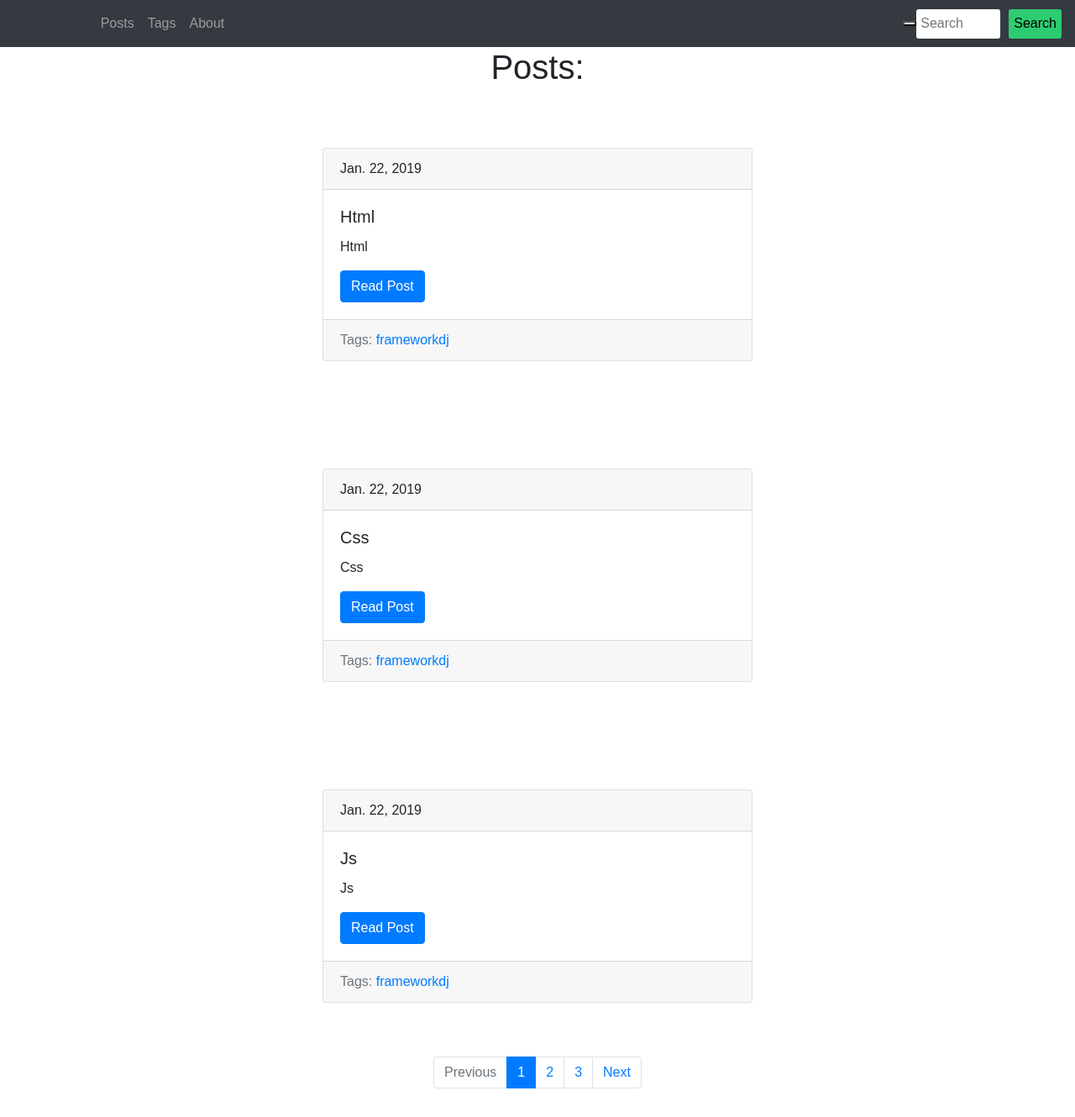
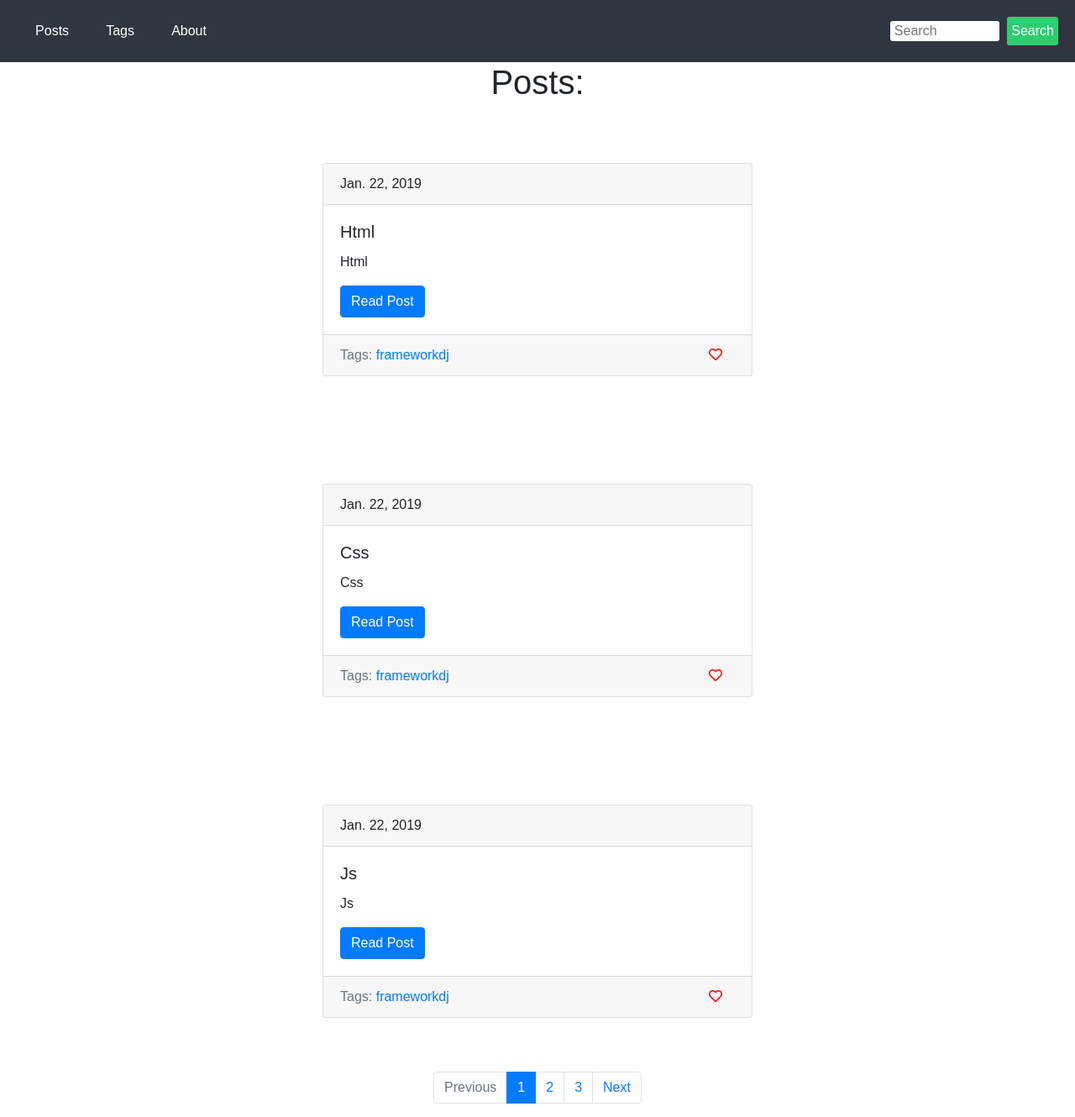
Before and after one commit to DSchMelz/Blog, a Django app: page /blog/ in a window 1280 px wide. Shown: the whole page at 84% size. Before the commit the page ends 1296 px from the top, so only its background shows below. Run offline with Django 3.2, Linux system fonts and the light colour scheme; data comes from the database, SQL or seed files in the repository; some libraries are stand-ins or nearby versions.

Commit message:
Убрали стили бустрапа с меню, добавили свои стии к меню

```diff
--- a/blog/templates/blog/includes/post_card_template.html
+++ b/blog/templates/blog/includes/post_card_template.html
@@ -14,5 +14,6 @@
       {% for tag in post.tags.all %}
           <a href="{{tag.get_absolute_url}}">{{tag.title}}</a>
       {% endfor %}
+        <button class="like" type="submit"><i class="heart far fa-heart"></i></button>
   </div>
 </div>
--- a/static/css/style.css
+++ b/static/css/style.css
@@ -1,5 +1,10 @@
 body {
     font-family: "Montserrat", sans-serif;
+}
+
+* {
+    margin: 0;
+    padding: 0;
 }
 
 .list {
@@ -16,36 +21,66 @@ body {
     justify-content: center;
 }
 
-#navbarTogglerDemo01 {
+nav.nav-urls {
     display: flex;
-    justify-content: flex-end;
+    justify-content: space-between;
+    align-items: center;
+    padding: 20px;
+    background-color: #2f3640;
 }
 
-#navbarTogglerDemo01 ul {
-    margin-right: 800px;
+input[type="search"] {
+    border: none;
+    border-radius: 3px;
+    background-color: #fff;
+    padding-left: 5px;
+    width: 130px;
 }
 
-form.form-search input {
-    border: none;
-    border-radius: 3px;
-    width: 100px;
-    margin-right: 10px;
-    height: 35px;
-    padding: 5px;
-}
-
-form.form-search .btn-search {
-    outline: none;
+button.btn-search {
     border: none;
     border-radius: 3px;
     background-color: #2ecc71;
-    height: 35px;
+    color: #fff;
+    padding: 5px;
+    margin-left: 5px;
+    cursor: pointer;
     transition:  0.2s;
-    cursor: pointer;
 }
 
-form.form-search .btn-search:hover {
+button.btn-search:hover {
     background-color: #27ae60;
+}
+
+nav.nav-urls ul {
+    width: 20%;
+    display: flex;
+    list-style: none;
+    align-items: center;
+    justify-content: space-around;
+    margin: 0;
+}
+
+nav.nav-urls ul li a {
+    color: #fff;
+    text-decoration: none;
+    position: relative;
+}
+
+nav.nav-urls ul li a::before {
+	content: '';
+	bottom: -5px;
+	right: 0;
+	position: absolute;
+	width: 0;
+	height: 2px;
+	background-color: #c4c4c4;
+	transition: 0.2s;
+}
+
+nav.nav-urls ul li a:hover::before {
+	width: 100%;
+	left: 0;
 }
 
 .wrapper-tags {
@@ -88,3 +123,42 @@ form.tag-update-form {
     align-items: center;
     margin: 20px 0;
 }
+
+button i {
+    color: red;
+    transition: 0.25s;
+}
+
+button.like {
+    outline: none;
+    background-color: #F7F7F7;
+    border: none;
+    border-radius: 5px;
+    cursor: pointer;
+    position: absolute;
+    left: 90%;
+}
+
+button:hover i {
+    transform: scale(1.4);
+}
+
+.card-footer {
+    position: relative;
+}
+
+.anim {
+    animation: like 1.2s, ease-out;
+}
+
+@keyframes like {
+    0% {
+        transform: rotate(0);
+    }
+    80% {
+        transform: rotate(360deg);
+    }
+    90% {
+        transform: scale(1.5);
+    }
+}
--- a/templates/index.html
+++ b/templates/index.html
@@ -4,6 +4,11 @@
 <html lang="ru">
 <head>
     <meta charset="UTF-8">
+    <script
+  src="https://code.jquery.com/jquery-3.3.1.min.js"
+  integrity="sha256-FgpCb/KJQlLNfOu91ta32o/NMZxltwRo8QtmkMRdAu8="
+  crossorigin="anonymous"></script>
+    <link rel="stylesheet" href="https://use.fontawesome.com/releases/v5.6.3/css/all.css" integrity="sha384-UHRtZLI+pbxtHCWp1t77Bi1L4ZtiqrqD80Kn4Z8NTSRyMA2Fd33n5dQ8lWUE00s/" crossorigin="anonymous">
     <link rel="stylesheet" href="https://stackpath.bootstrapcdn.com/bootstrap/4.2.1/css/bootstrap.min.css" integrity="sha384-GJzZqFGwb1QTTN6wy59ffF1BuGJpLSa9DkKMp0DgiMDm4iYMj70gZWKYbI706tWS" crossorigin="anonymous">
     <script src="https://code.jquery.com/jquery-3.3.1.slim.min.js" integrity="sha384-q8i/X+965DzO0rT7abK41JStQIAqVgRVzpbzo5smXKp4YfRvH+8abtTE1Pi6jizo" crossorigin="anonymous"></script>
 <script src="https://cdnjs.cloudflare.com/ajax/libs/popper.js/1.14.6/umd/popper.min.js" integrity="sha384-wHAiFfRlMFy6i5SRaxvfOCifBUQy1xHdJ/yoi7FRNXMRBu5WHdZYu1hA6ZOblgut" crossorigin="anonymous"></script>
@@ -11,6 +16,7 @@
     <!-- подключаем css файл -->
     <link rel="stylesheet" href="{% static 'css/admin-panel.css' %}">
     <link rel="stylesheet" href="{% static 'css/style.css' %}">
+    <link rel="stylesheet" href="{% static 'css/adaptive.css' %}">
     <title>
         {% block title%}
             Blog
@@ -19,29 +25,23 @@
     <!-- если ничего не будет в основных файлах, то будет отображаться это -->
 </head>
 <body>
-    <nav class="navbar navbar-expand-lg navbar-dark bg-dark">
-        <button class="navbar-toggler" type="button" data-toggle="collapse" data-target="#navbarTogglerDemo01" aria-controls="navbarTogglerDemo01" aria-expanded="false" aria-label="Toggle navigation">
-          <span class="navbar-toggler-icon"></span>
-        </button>
-        <div class="collapse navbar-collapse" id="navbarTogglerDemo01">
-          <ul class="navbar-nav">
-            <li class="nav-item">
-              <a class="nav-link" href="{% url 'postsList_url'%}">Posts</a>
+    <nav class="nav-urls">
+          <ul>
+            <li>
+              <a href="{% url 'postsList_url'%}">Posts</a>
               <!-- ссылка, так удобнее указывать, и чтобы было без ошибок -->
             </li>
-            <li class="nav-item">
-              <a class="nav-link" href="{% url 'tags_list_url' %}">Tags</a>
+            <li>
+              <a href="{% url 'tags_list_url' %}">Tags</a>
             </li>
-            <li class="nav-item">
-              <a class="nav-link" href="{% url 'aboutList_url'%}">About</a>
+            <li>
+              <a href="{% url 'aboutList_url'%}">About</a>
             </li>
           </ul>
-          <button class="like"><i class="far fa-heart"></i></button>
-          <form class="form-inline form-search" action="{% url 'postsList_url' %}">
-              <input type="search" placeholder="Search" aria-label="Search" name="search">
+          <form action="{% url 'postsList_url' %}">
+              <input type="search" placeholder="Search" name="search">
               <button type="submit" class="btn-search">Search</button>
           </form>
-        </div>
       </nav>
     {% block content %}
         There is no any content for you(
@@ -82,4 +82,12 @@
       </div>
     {% endif %}
 </body>
+<script>
+    var like = $(".like");
+    like.click(function(){
+      var heart = $(this).children();
+      heart.toggleClass("anim");
+      heart.toggleClass("fas");
+    })
+</script>
 </html>
```
Also changed, not shown: static/css/adaptive.css (added). Lines whose indentation alone changed are shown as unchanged.
